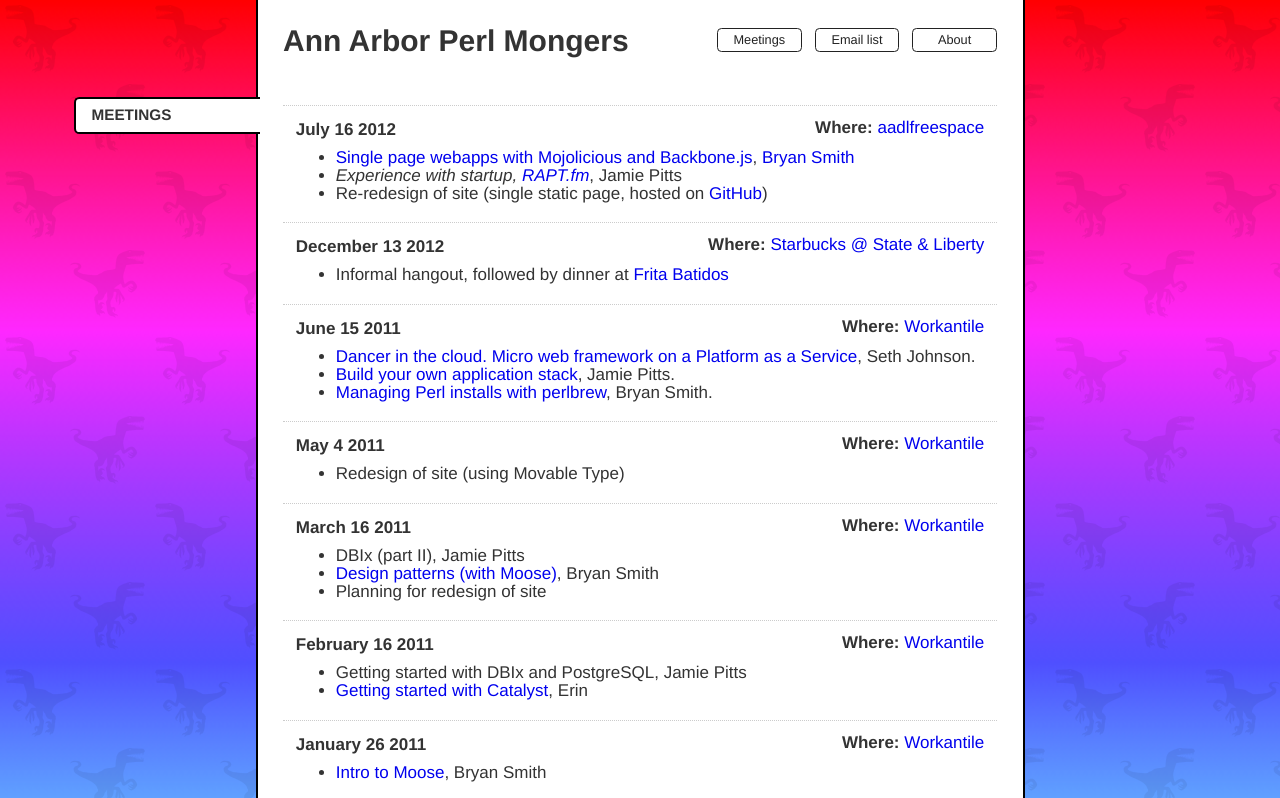
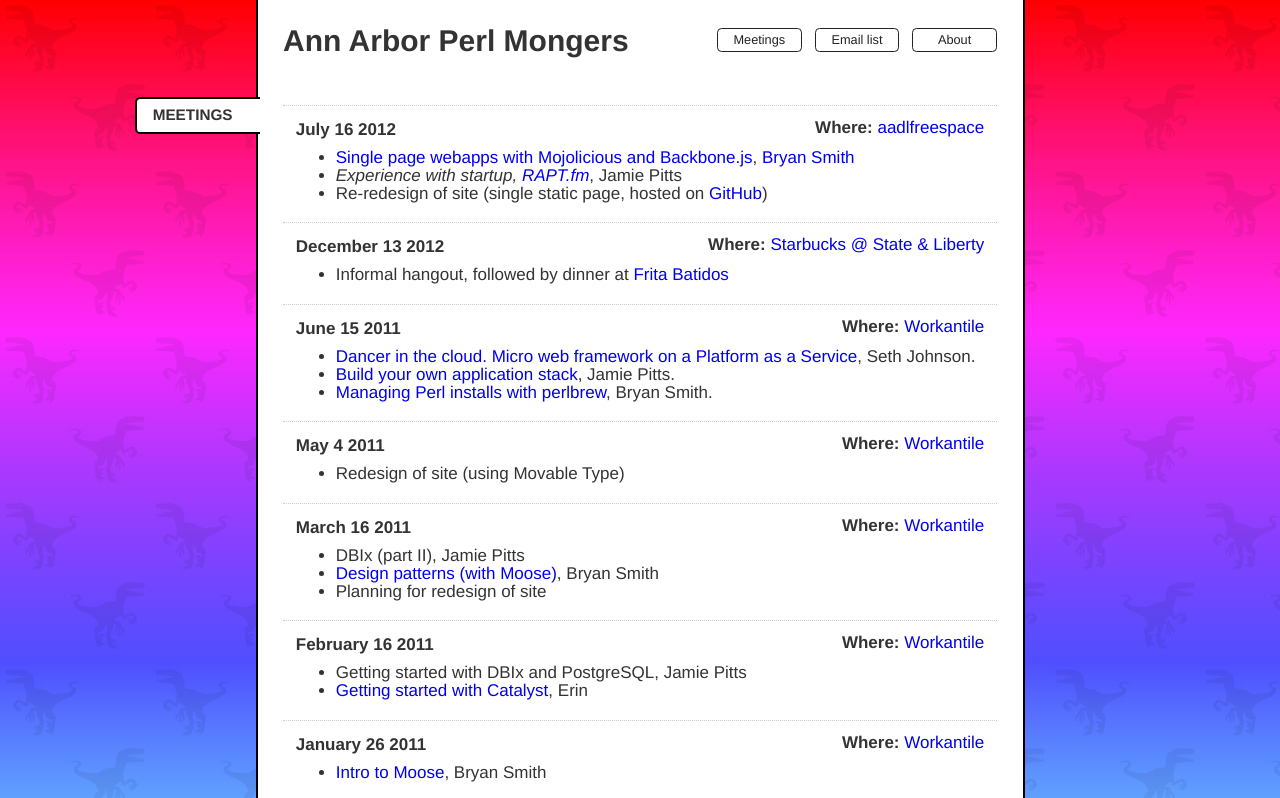
Before and after one commit to bryanesmith/A2PM, a plain HTML site: page public_html/index.html in a window 1280 px wide. Shown: the top 798 px of the page. Drawn offline with nearby package versions, Linux system fonts and the light colour scheme.

Commit message:
Tweaked width & placement of h2 'tabs'

```diff
--- a/public_html/css/style.css
+++ b/public_html/css/style.css
@@ -403,10 +403,10 @@
   font-size: .9em;
   clear: both;
   position: relative;
-  left: -13.65em;
+  left: -9.65em;
   top: 2.5em;
   background: #fff;
-  width: 10em;
+  width: 6em;
   border-right: 0;
   padding: .5em 1em;
   -moz-border-radius-bottomleft: .35em;
```
